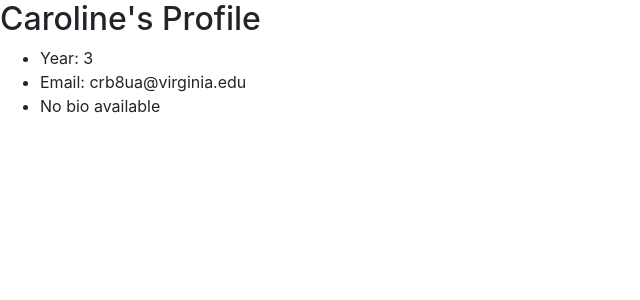
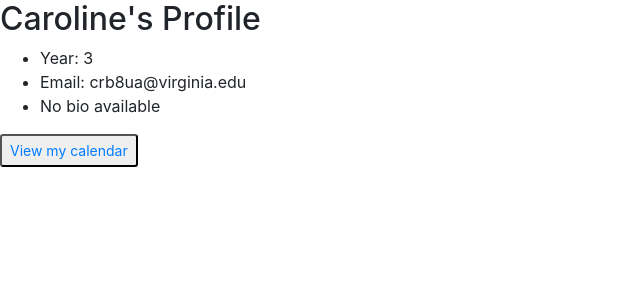
Before and after one commit to smlaming/Roomate-Finder, a Django app: a page that uses questionnaire/templates/user_profile.html in a window 1280 px wide. Shown: the top 300 px of the page, without its empty margins (0-640 px from the left). Run offline with Django 3.2, Linux system fonts and the light colour scheme; data comes from the database, SQL or seed files in the repository; some libraries are stand-ins or nearby versions.

Commit message:
Add link redirect from profile to calendar

```diff
--- a/questionnaire/templates/user_profile.html
+++ b/questionnaire/templates/user_profile.html
@@ -25,5 +25,8 @@
     <p>No questionnaire submitted yet</p>
     {% endif %}
 </ul>
+<button type="button" class="btn-sm">
+        <a href="{% url 'questionnaire:calendar' username %}">View my calendar</a>
+      </button>
 </body>
 </html>
--- a/questionnaire/views.py
+++ b/questionnaire/views.py
@@ -114,7 +114,8 @@ def user_profile(request, username):
     question_obj = Question.objects.get(user=user_obj)
     context = {
         "user": user_obj,
-        "responses": question_obj
+        "responses": question_obj,
+        "username":username
     }
 
     return render(request, 'user_profile.html', context)
```
